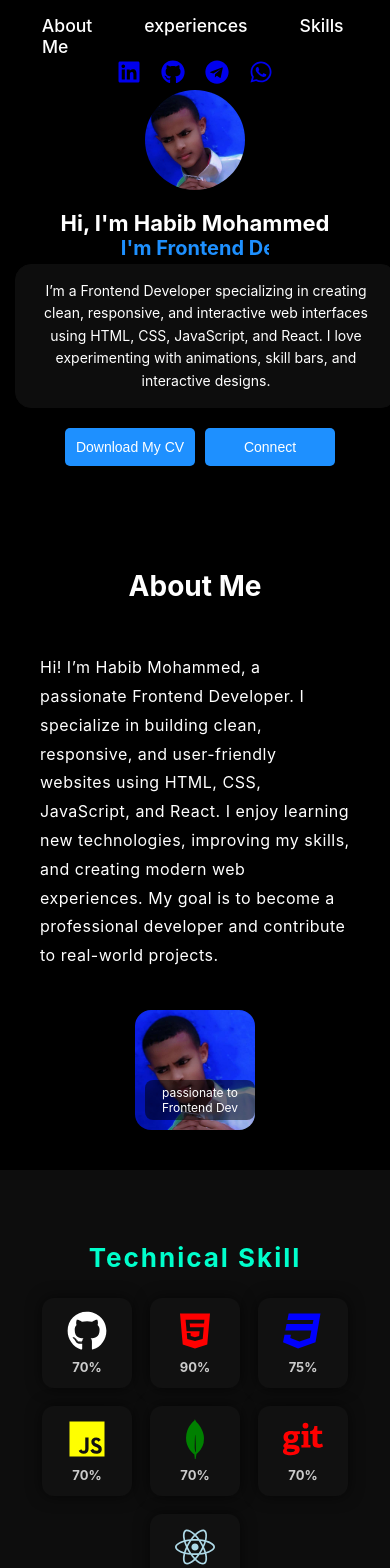
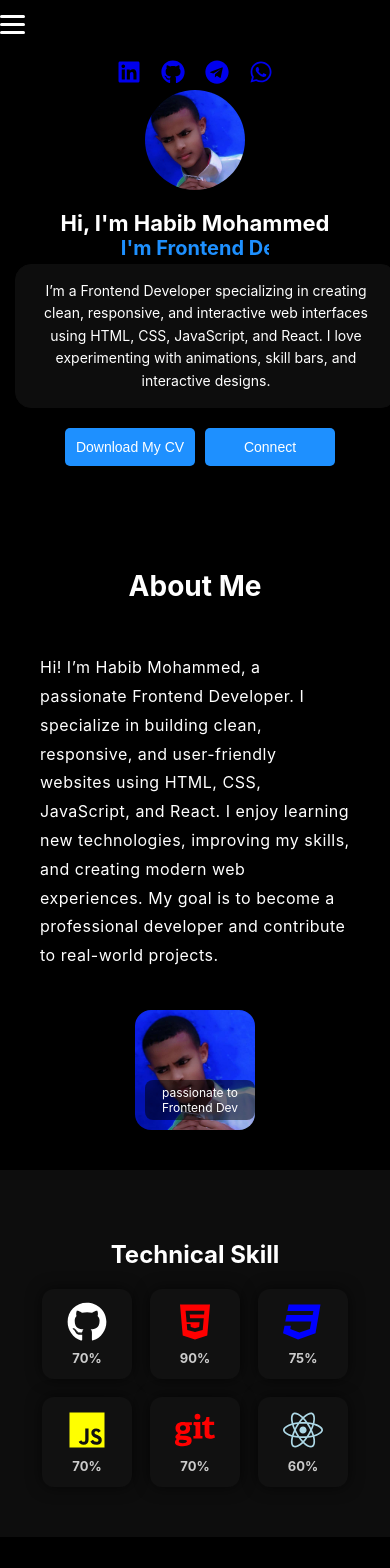
Before and after one commit to habib-dev7904/Portfolio, a React (Create React App) app: page / in a window 390 px wide. Shown: the top 1568 px of the page. Built offline with nearby package versions, Linux system fonts and the light colour scheme.

Commit message:
✨ Smooth horizontal scroll animation for Skills section

```diff
--- a/src/components/Nav.css
+++ b/src/components/Nav.css
@@ -1,3 +1,4 @@
+
       .nav-menu{
      justify-content: center;
 
@@ -76,3 +77,49 @@ nav {
 .nav-menu li a.active {
   color: #00bcd4;
 }
+.logo {
+  color: #fff;
+  font-size: 1.5rem;
+  font-weight: bold;
+}
+
+
+/* Hamburger */
+.hamburger {
+  display: none; /* hidden on desktop */
+  flex-direction: column;
+  cursor: pointer;
+  gap: 5px;
+}
+
+.hamburger span {
+  display: block;
+  width: 25px;
+  height: 3px;
+  background-color: #fff;
+  border-radius: 2px;
+}
+
+/* Responsive styles */
+@media (max-width: 768px) {
+  .nav-menu {
+    position: fixed;
+    top: 60px;
+    right: -100%;
+    flex-direction: column;
+    background-color: black;
+    width: 200px;
+    height: calc(100% - 60px);
+    gap: 20px;
+    padding-top: 20px;
+    transition: right 0.3s ease;
+  }
+
+  .nav-menu.open {
+    right: 0;
+  }
+
+  .hamburger {
+    display: flex; /* visible on mobile */
+  }
+}
--- a/src/components/Navbar.js
+++ b/src/components/Navbar.js
@@ -1,16 +1,48 @@
-import React from "react";
+// import React from "react";
+// import './Nav.css';
+
+// function Navbar() {
+//   return (
+//     <nav>
+//       <ul className="nav-menu">
+//         <li><a href="#home">Home</a></li>
+//         <li><a href="#about">About Me</a></li>
+//         <li><a href="#exprience">experiences</a></li>
+//         <li><a href="#skills">Skills</a></li>
+//         <li><a href="#contact">Contact</a></li>
+//       </ul>
+//     </nav>
+//   );
+// }
+
+// export default Navbar;
+import React, { useState } from "react";
 import './Nav.css';
 
 function Navbar() {
+  const [isOpen, setIsOpen] = useState(false);
+
+  const toggleMenu = () => {
+    setIsOpen(!isOpen);
+  };
+
   return (
     <nav>
-      <ul className="nav-menu">
-        <li><a href="#home">Home</a></li>
-        <li><a href="#about">About Me</a></li>
-        <li><a href="#exprience">experiences</a></li>
-        <li><a href="#skills">Skills</a></li>
-        <li><a href="#contact">Contact</a></li>
-      </ul>
+      <div className="nav-container">
+        <div className="logo"></div>
+        <ul className={`nav-menu ${isOpen ? 'open' : ''}`}>
+          <li><a href="#home">Home</a></li>
+          <li><a href="#about">About Me</a></li>
+          <li><a href="#exprience">Experiences</a></li>
+          <li><a href="#skills">Skills</a></li>
+          <li><a href="#contact">Contact</a></li>
+        </ul>
+        <div className="hamburger" onClick={toggleMenu}>
+          <span></span>
+          <span></span>
+          <span></span>
+        </div>
+      </div>
     </nav>
   );
 }
--- a/src/components/Skills.js
+++ b/src/components/Skills.js
@@ -1,13 +1,13 @@
 import { FaGit, FaGithub, FaJs, FaReact } from "react-icons/fa";
 import './Skills.css';
 import { FaCss3, FaHtml5 } from "react-icons/fa6";
-import { SiMongodb } from "react-icons/si";
+
 
 function Skills() {
   return (
     <div>
         <section id="skills">
-      <h2>Technical Skill</h2>
+      <h1>Technical Skill</h1>
         <div id="icons">
           <b  href=""
           className="Github"
@@ -33,11 +33,7 @@ function Skills() {
             <FaJs size={40}/>
             <span className="percent">70%</span>
           </b>
-          <b
-          style={{color: 'green'}}>
-            <SiMongodb size={40}/>
-            <span className="percent">70%</span>
-          </b>
+
           <b
           style={{color: 'red'}}>
             <FaGit size={40}/>
```
Also changed, not shown: src/components/Contact.css (+18 -1 lines), src/components/Skills.css (+48 -1 lines).
